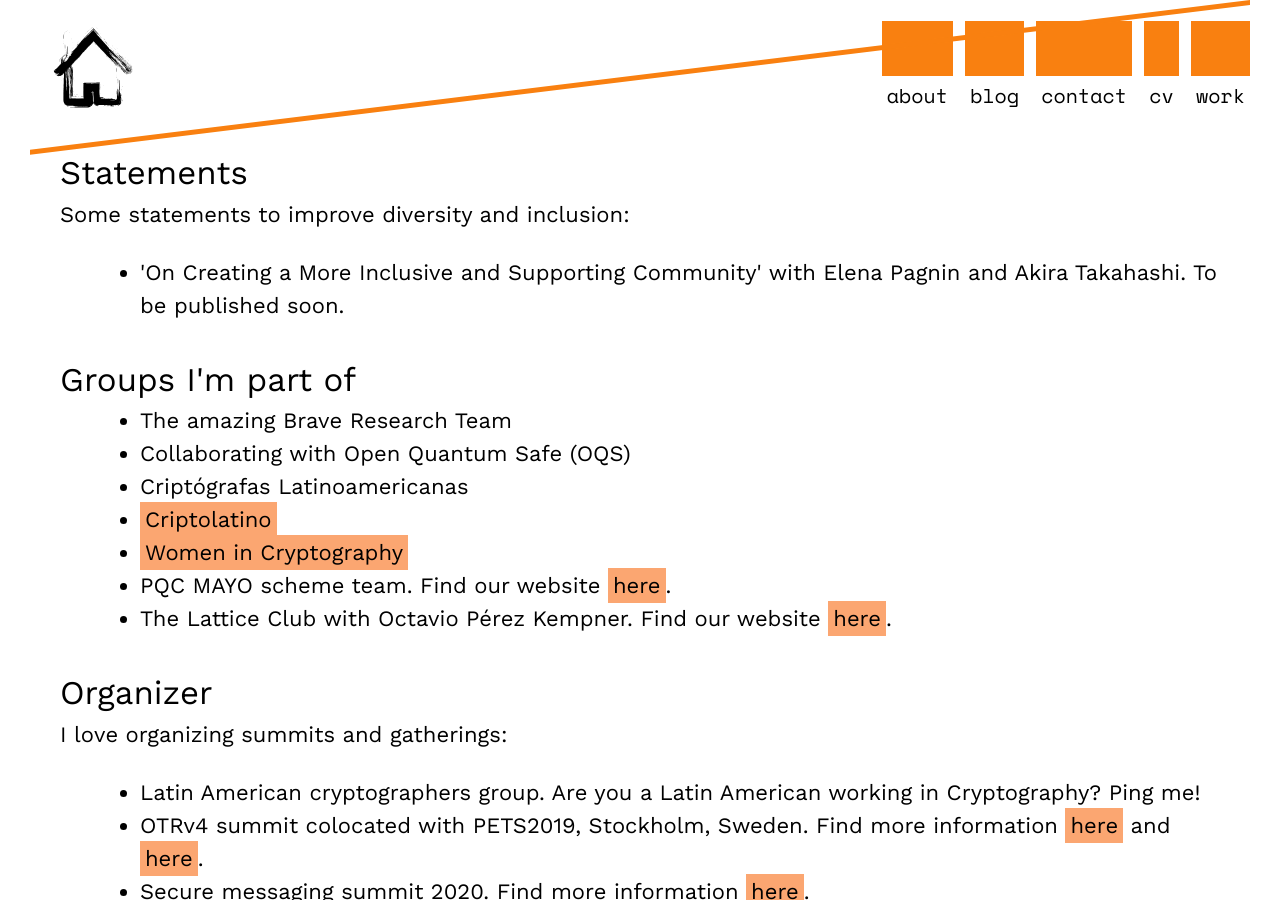
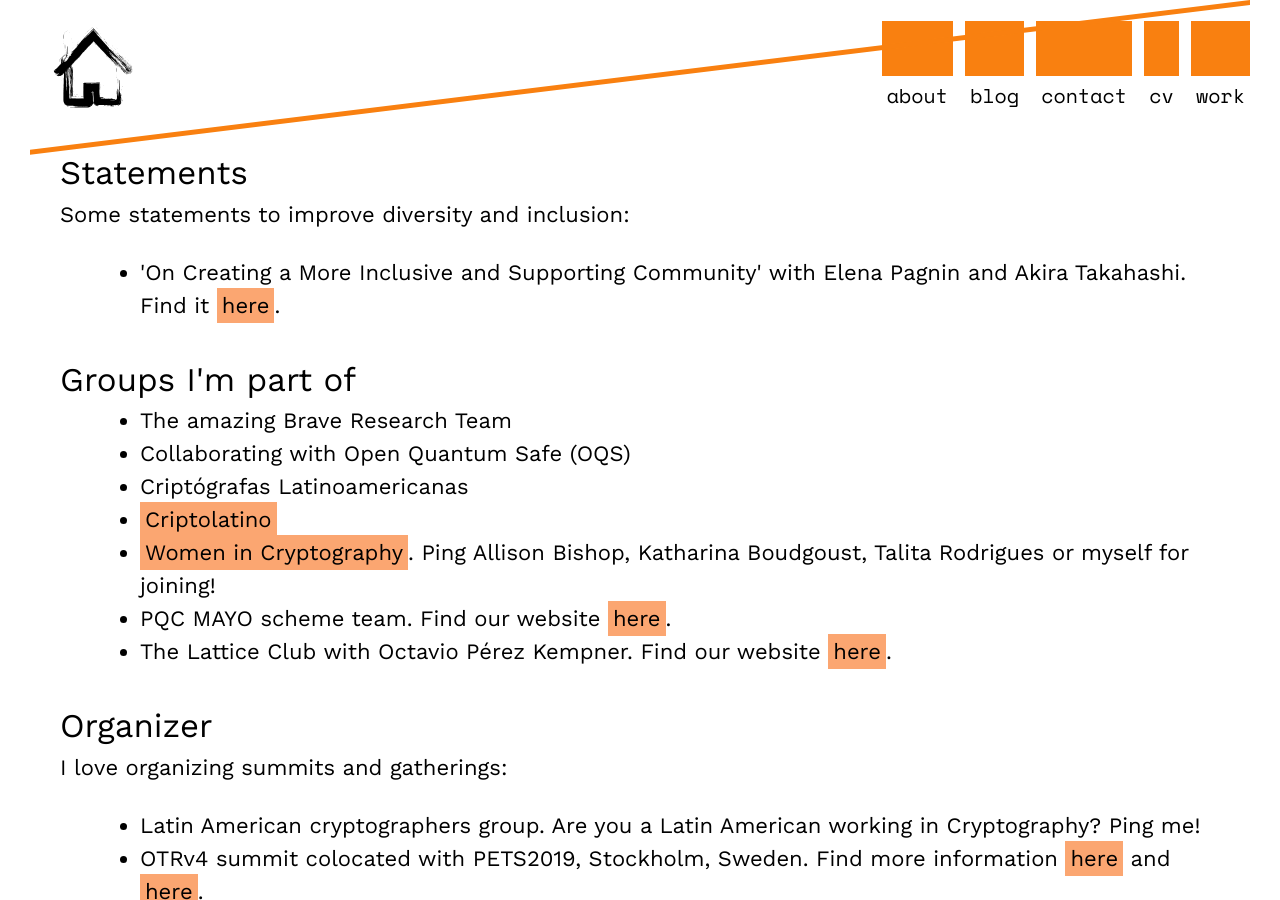
Before and after one commit to claucece/claucece.github.io, a Jekyll site: the page built from work.html, in a window 1280 px wide and 900 px high, scrolled down 3637 px. Built offline with Jekyll 4.4.1, drawn with Linux system fonts in a browser that asks for light colours; some of the changed text lies outside the part shown.

Commit message:
Other things

```diff
--- a/work.html
+++ b/work.html
@@ -110,7 +110,7 @@ tags: menu
     <a class="none" id="statements"><h2>Statements</h2></a>
     <p>Some statements to improve diversity and inclusion:</p>
     <ul class="centered-list">
-      <li>'On Creating a More Inclusive and Supporting Community' with Elena Pagnin and Akira Takahashi. To be published soon.</li>
+      <li>'On Creating a More Inclusive and Supporting Community' with Elena Pagnin and Akira Takahashi. Find it <a href="https://github.com/claucece/diversity-inclusion-statement/blob/main/On%20Creating%20a%20More%20Inclusive%20and%20Supporting%20Community.pdf" target="_blank">here</a>.</li>
 		</ul>
 		<br>
 
@@ -120,7 +120,7 @@ tags: menu
       <li>Collaborating with Open Quantum Safe (OQS)</li>
       <li>Criptógrafas Latinoamericanas</li>
       <li><a href="https://criptolatino.org/" target="_blank">Criptolatino</a></li>
-      <li><a href="https://www.womenincryptography.com/" target="_blank">Women in Cryptography</a></li>
+      <li><a href="https://www.womenincryptography.com/" target="_blank">Women in Cryptography</a>. Ping Allison Bishop, Katharina Boudgoust, Talita Rodrigues or myself for joining!</li>
       <li>PQC MAYO scheme team. Find our website <a href="https://pqmayo.org/" target="_blank">here</a>.</li>
       <li>The Lattice Club with Octavio Pérez Kempner. Find our website <a href="https://thelatticeclub.com/" target="_blank">here</a>.</li>
 		</ul>
```
Also changed, not shown: other parts of work.html (+2 -0 lines).
